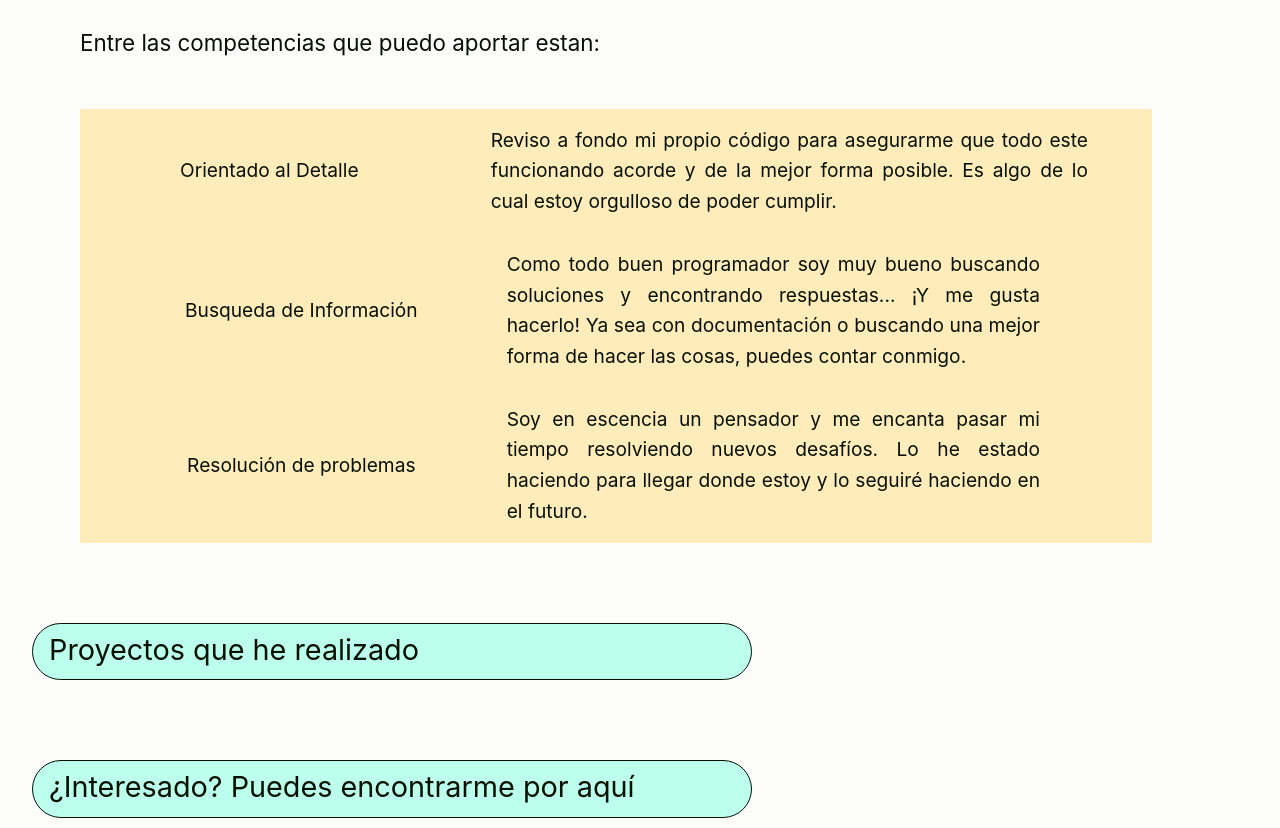
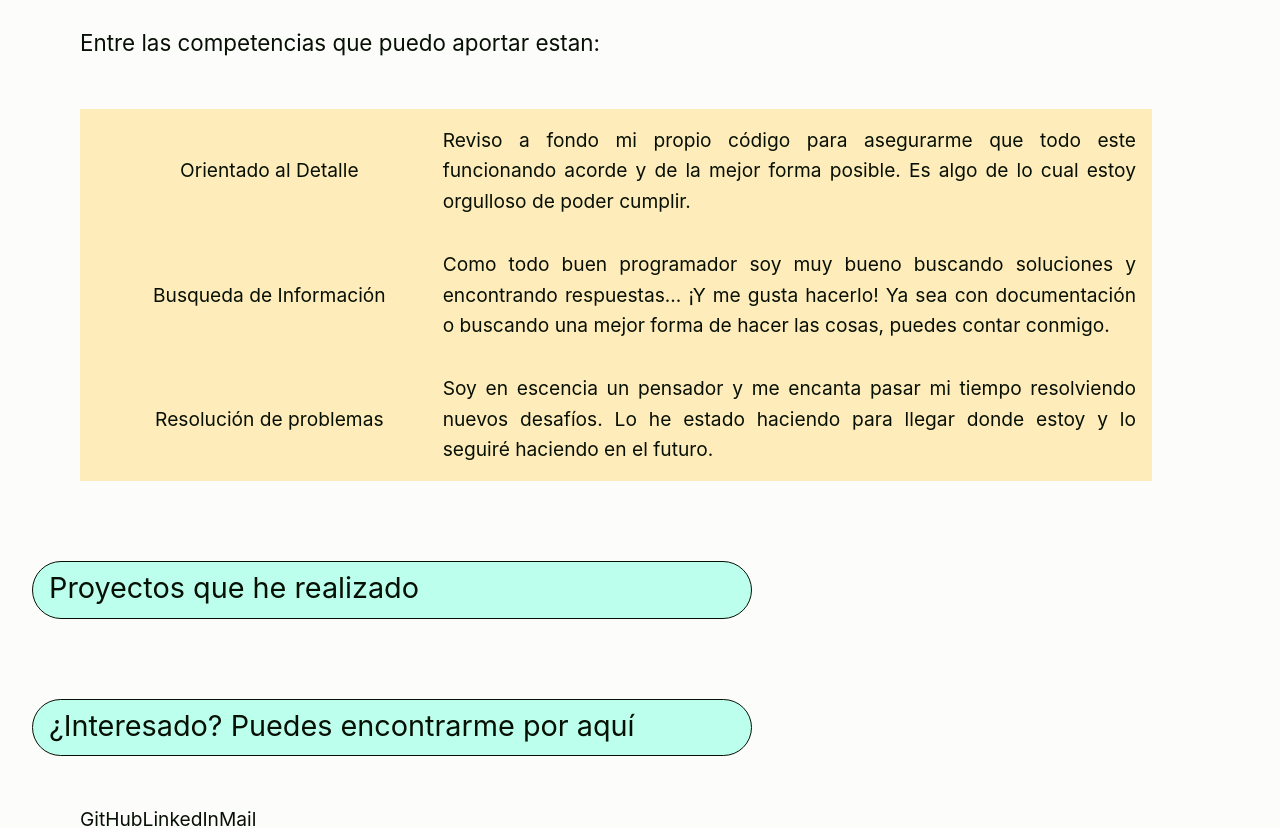
Before and after one commit to stixbunny/portfolio, a Vue app: page / in a window 1280 px wide. Shown: the part 960-1788 px from the top of the page. Built offline with nearby package versions, Linux system fonts and the light colour scheme.

Commit message:
fixed section selector

```diff
--- a/src/assets/main.css
+++ b/src/assets/main.css
@@ -39,7 +39,7 @@ section > h1 {
   border: 1px solid var(--color-text);
   padding: 0.2rem 0.5rem 0.4rem 1rem;
 }
-section:not(:first-child) :not(:first-child) {
+section:not(:first-child) > :not(:first-child) {
   margin-inline: var(--section-content-margin);
 }
 
```
